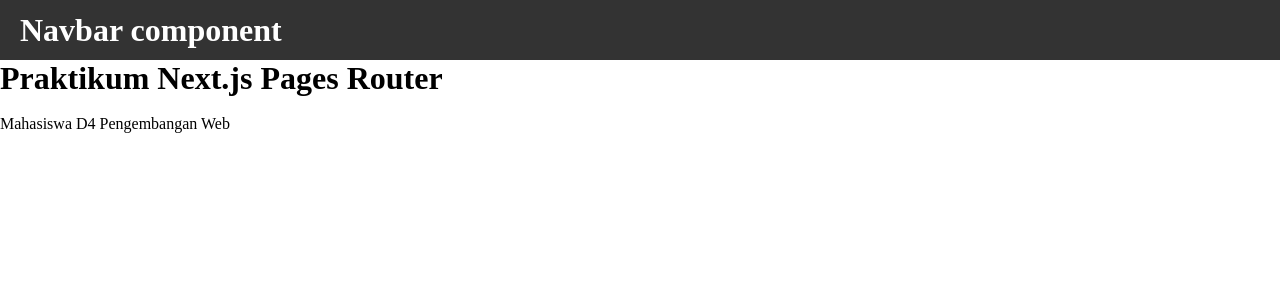
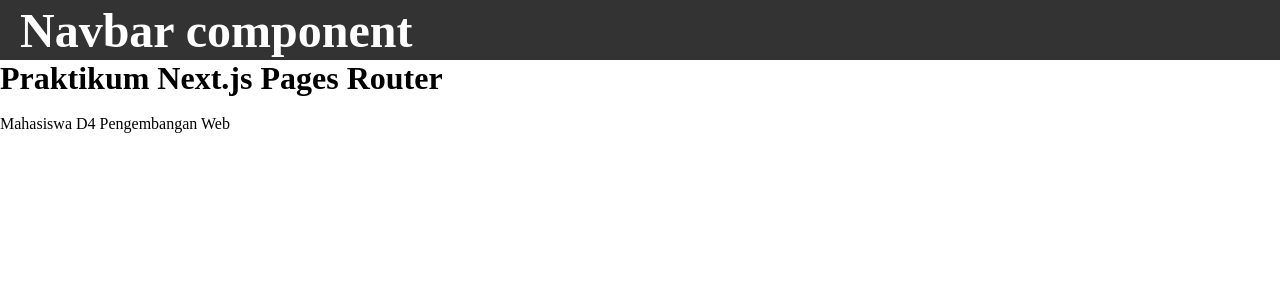
Before and after one commit to Anandarahmawati24/PBF-2026, a Next.js app in the folder Pertemuan_5/: page / in a window 1280 px wide. Shown: the top 300 px of the page. Built offline with nearby package versions, Linux system fonts and the light colour scheme.

Commit message:
Langkah 7.	Kombinasi Global CSS + CSS Module jobsheet 5

```diff
--- a/Pertemuan_5/src/components/layouts/navbar/index.tsx
+++ b/Pertemuan_5/src/components/layouts/navbar/index.tsx
@@ -3,7 +3,7 @@
 const Navbar = () => {
     return (
       <div className={styles.navbar}>
-        <div>
+        <div className='big'>
         <h1>Navbar component</h1>
         </div>
       </div>
--- a/Pertemuan_5/src/styles/globals.css
+++ b/Pertemuan_5/src/styles/globals.css
@@ -16,8 +16,6 @@
   text-decoration: none;
 }
 
-
-ul {
-  list-style: disc;
-  padding-left: 40px;
+.big{
+  font-size: 1.5rem;
 }
```
